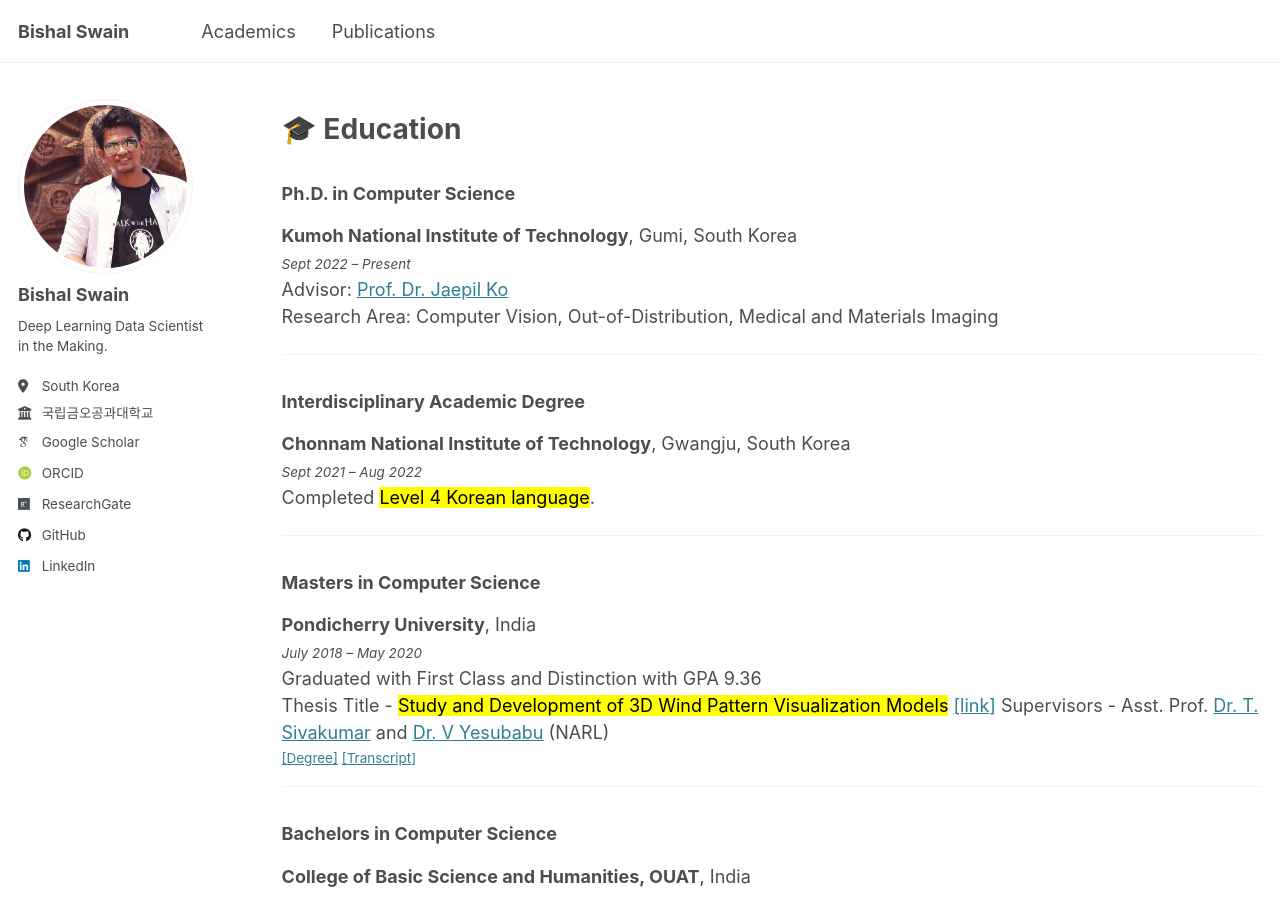
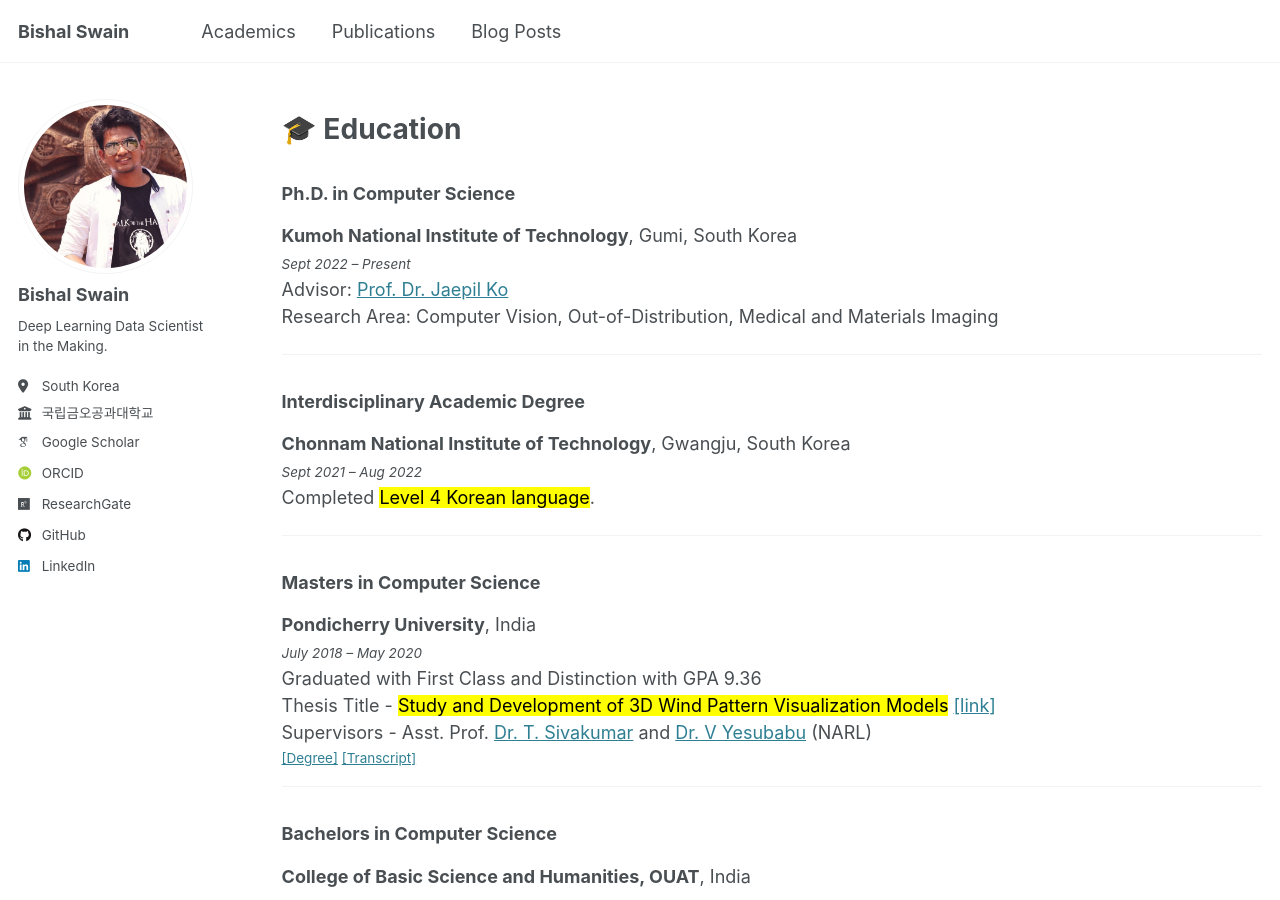
Before and after one commit to bluesaiyancodes/bluesaiyancodes.github.io, a Jekyll site: the page built from _pages/academics.md, in a window 1280 px wide and 900 px high. Built offline with Jekyll 4.4.1, drawn with Linux system fonts in a browser that asks for light colours; some web fonts are replaced.

Commit message:
more bugfixes --update0417

```diff
--- a/_data/conferences.yml
+++ b/_data/conferences.yml
@@ -34,7 +34,7 @@
   url: https://wacv2025.thecvf.com/
   location: USA
   date: February 28 - March 04, 2026
-  abstract_deadline: "2025-07-7T23:59:59-12:00"
+  abstract_deadline: "2025-07-07T23:59:59-12:00"
   full_deadline: "2025-07-15T23:59:59-12:00"
   category: CV
 
--- a/_data/navigation.yml
+++ b/_data/navigation.yml
@@ -26,8 +26,8 @@
   #- title: "Portfolio"
   #  url: /portfolio/
 
-  #- title: "Blog Posts"
-  #  url: /year-archive/
+  - title: "Blog Posts"
+    url: /year-archive/
 
   #- title: "CV"
   #  url: /cv/
--- a/_pages/academics.md
+++ b/_pages/academics.md
@@ -48,8 +48,15 @@
 ---
 
 
+
+
+<div class="page-content">
+  <div class="wrapper">
+  <p><br/><br/></p>
+  </div>
+</div>
+
 # 📜 Licenses & Certifications
-
 
 | Title                                                  | Issued By                              | Year | Link         |
 |--------------------------------------------------------|----------------------------------------|------|--------------|
```
Also changed, not shown: _publications/2015-10-01-paper-title-number-3.md (+1 -1 lines).
